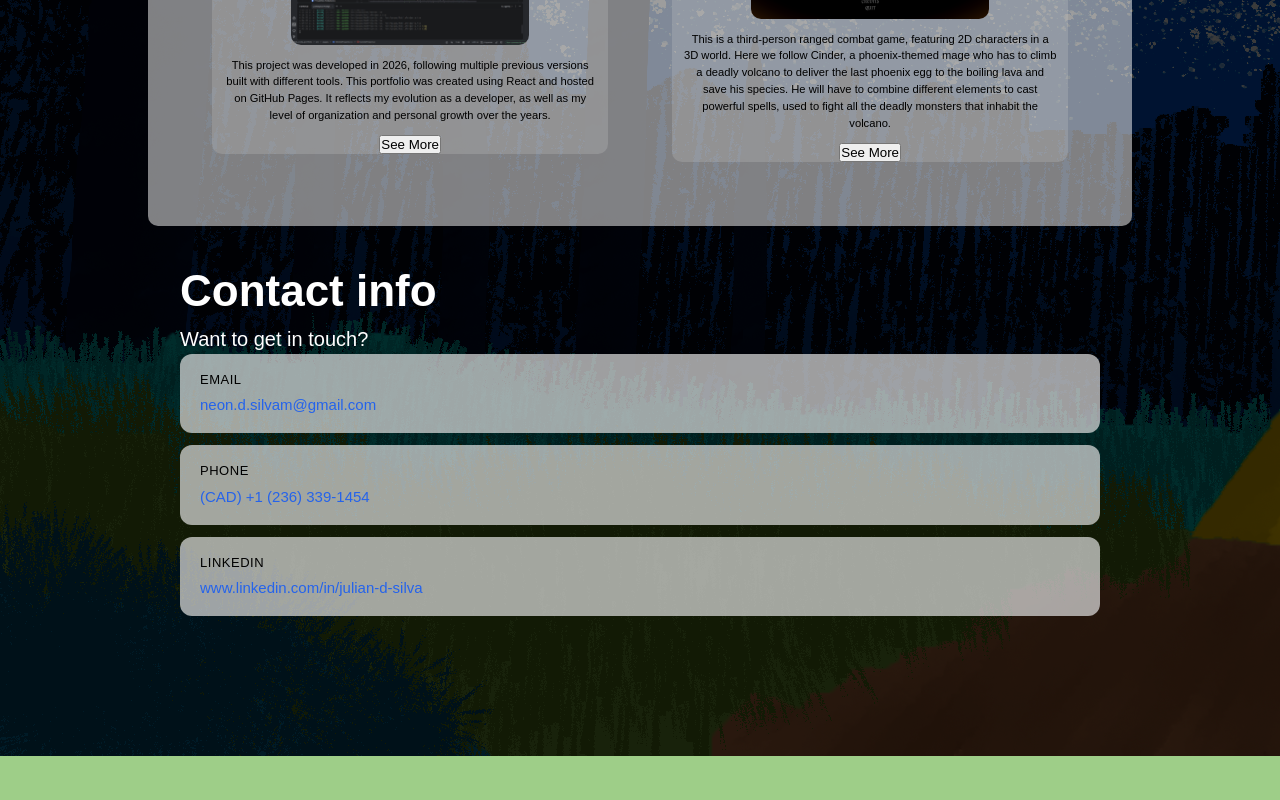
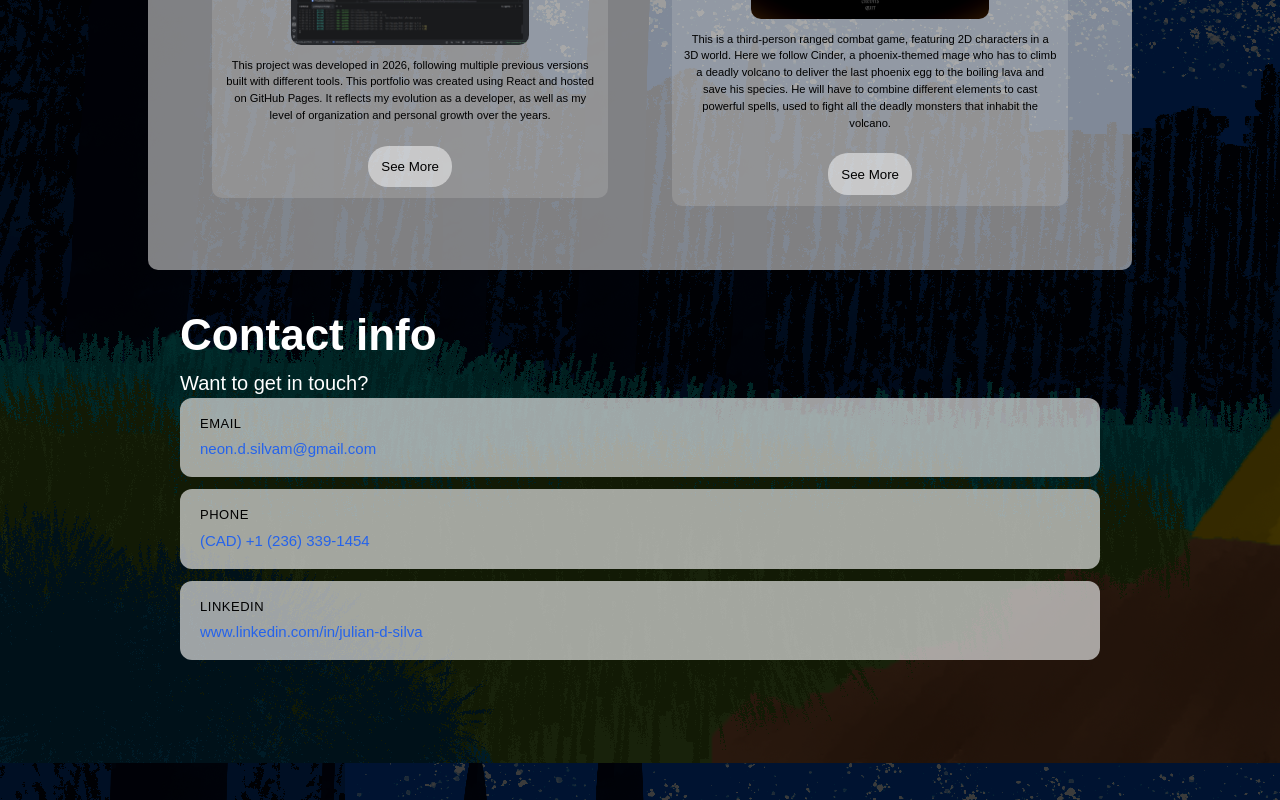
Before and after one commit to neondsilvam/Programming_portfolio, a React (Vite) app: page / in a window 1280 px wide. Shown: the part 1397-2197 px from the top of the page. Before the commit the page ends 2153 px from the top, so only its background shows below. Built offline with nearby package versions, Linux system fonts and the light colour scheme; a web font is replaced by a local one.

Commit message:
FIX: Button style on highlights // UPDATE: Media for Cocktail App

```diff
--- a/src/components/Highlights.module.css
+++ b/src/components/Highlights.module.css
@@ -69,7 +69,7 @@
 }
 
 
-.link{
+.button{
     margin: 0.8em;
     padding: 1em;
     border-radius: 20px;
@@ -77,7 +77,13 @@
     background-color: rgba(255, 255, 255, 0.5);
 }
 
+.button:hover {
+    background: #f3f4f6;
+    color: #000500;
+}
+
 /*For the responsive area*/
+
 
 @media screen and (min-width: 800px) {
     .organizer{
--- a/src/data/projects.ts
+++ b/src/data/projects.ts
@@ -24,7 +24,7 @@ import PostDes2 from '../assets/(Des)conectado/postdes2.png'
 import DesConectado from '../assets/(Des)conectado/(des)conectado.jpg'
 
 //CocktailApp
-import imgCocktail from '../assets/CocktailApp/cocktailAppIMG.png'
+import imgCocktail from '../assets/CocktailApp/JulianDSilva.png'
 import preCocktail from '../assets/CocktailApp/preprocess.png'
 import proCocktail from '../assets/CocktailApp/process.png'
 import postCocktail from '../assets/CocktailApp/postprocess.png'
--- a/src/pages/WebProjects.tsx
+++ b/src/pages/WebProjects.tsx
@@ -70,7 +70,7 @@ export function WebProjects() {
                         <h2 className={styles.detailTitle}>{selected.title}</h2>
                         <p className={styles.detailDesc}>{selected.description}</p>
                         {selected.hasExternalLinks ? (
-                            <a href={selected.externalLinks} target="_blank">{selected.externalLinks}</a>) : (<></>)}
+                            <a href={selected.externalLinks} className={styles.detailDesc} target="_blank">{selected.externalLinks}</a>) : (<></>)}
                     </div>
                     <div className={styles.iframeWrapper}>
                         {selected.isProjectDeployed ? (
```
